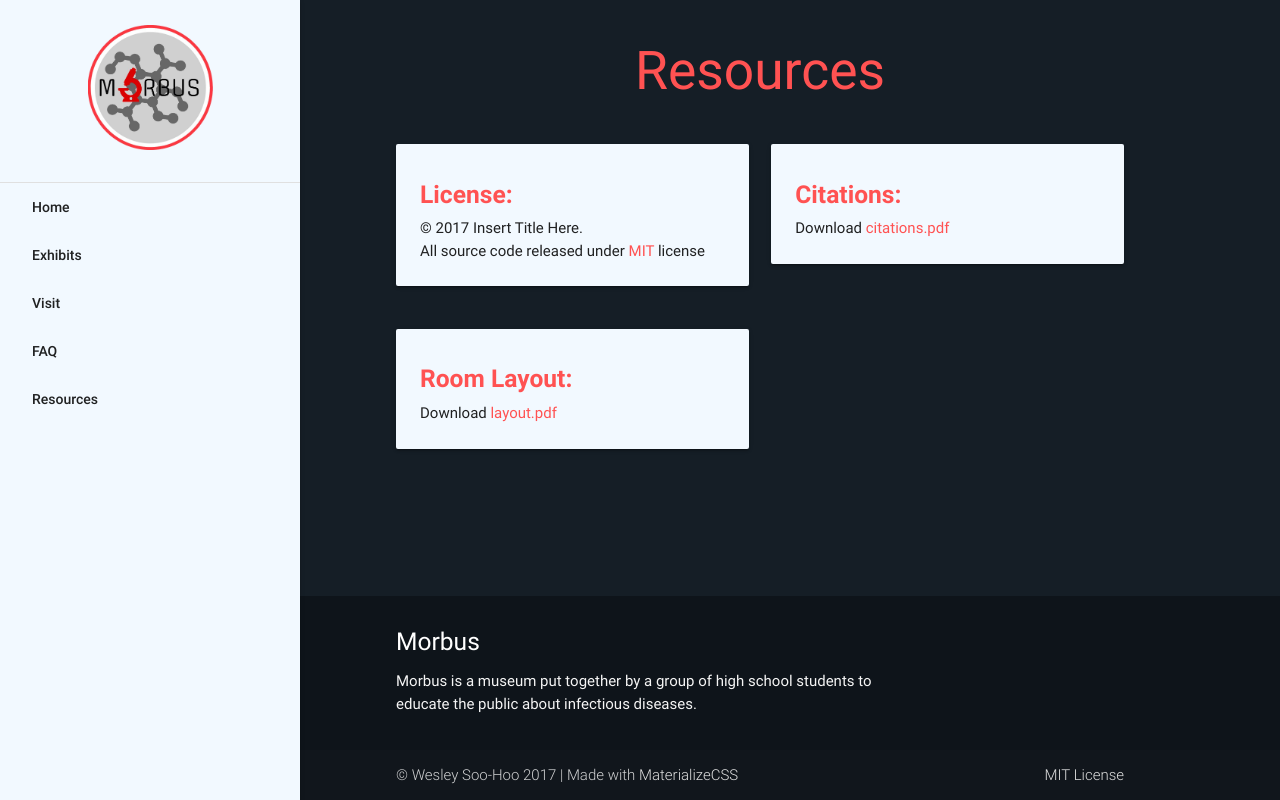
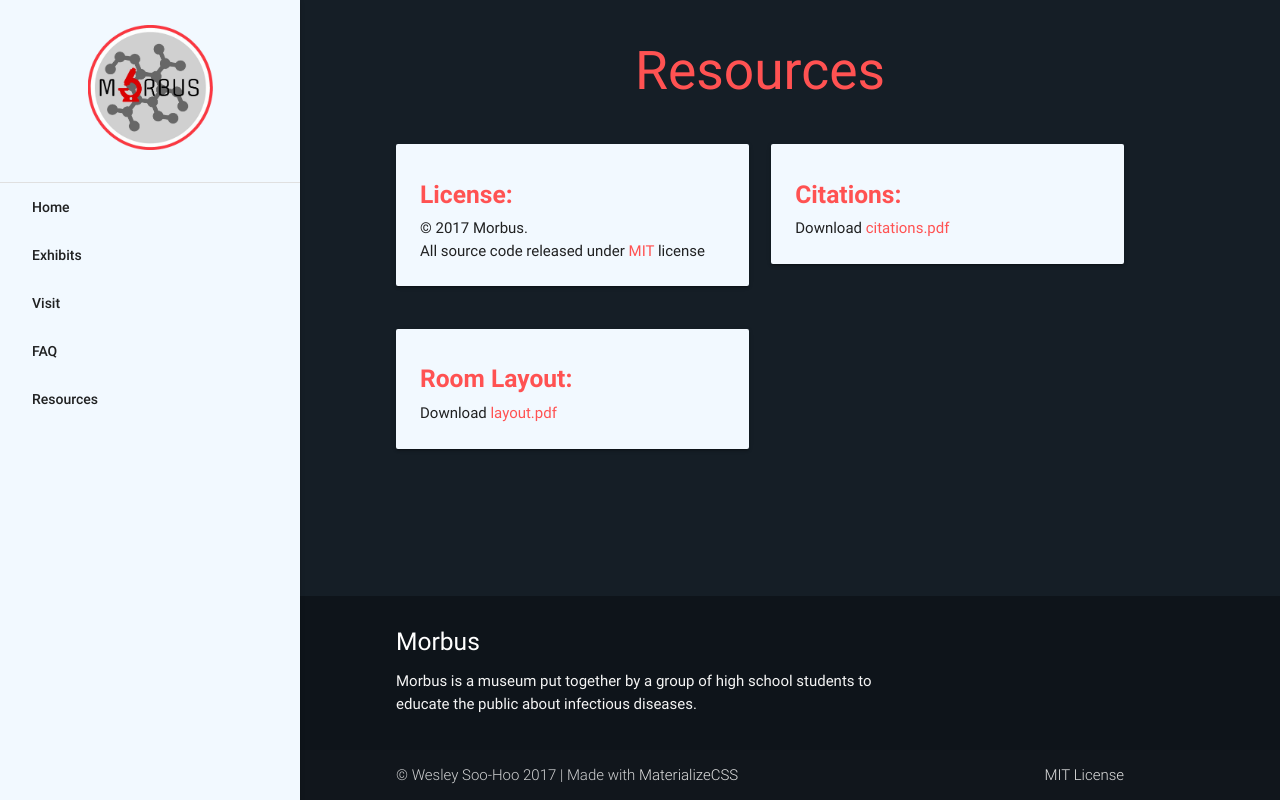
Before and after one commit to wsh32/IDP2017, a Django app: page /resources/ in a window 1280 px wide. Run offline with Django 3.2, Linux system fonts and the light colour scheme.

Commit message:
yeah definitely not done

```diff
--- a/src/templates/resources.html
+++ b/src/templates/resources.html
@@ -21,7 +21,7 @@
                         <div class="col l6 s12">
                             <div class="card-panel">
                                 <h5><b>License:</b></h5>
-                                <span>&copy; 2017 Insert Title Here.</span><br>
+                                <span>&copy; 2017 Morbus.</span><br>
                                 <span>All source code released under <a href="#license">MIT</a> license</span>
                             </div>
                         </div>
```
Also changed, not shown: src/static/img/team/team2.jpg (added), src/static/img/team/team3.jpg (added), src/static/img/team/team4.jpg (added), src/static/img/team/team5.jpg (added), src/static/img/team/team6.jpg (added), src/static/img/team/team7.jpg (added), src/static/img/team/team8.jpg (added), 2 other files.
